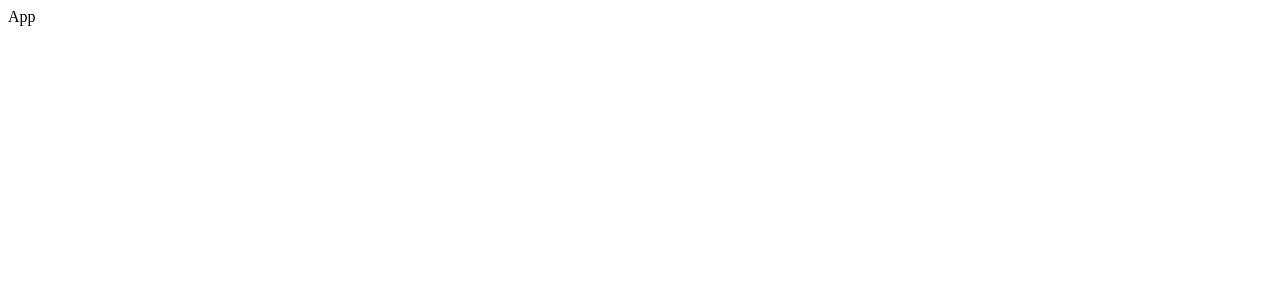
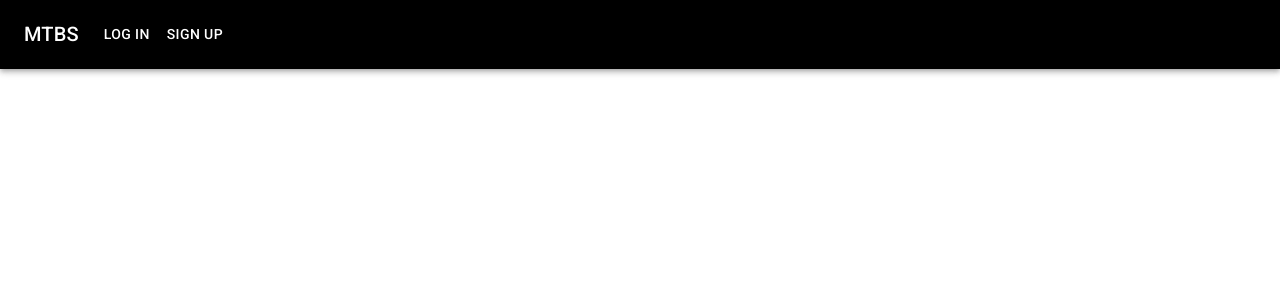
Before and after one commit to varunurs/movie-front-end, a React (Create React App) app: page / in a window 1280 px wide. Shown: the top 300 px of the page. Built offline with nearby package versions, Linux system fonts and the light colour scheme.

Commit message:
Designed Navbar

```diff
--- a/public/index.html
+++ b/public/index.html
@@ -24,6 +24,14 @@
       work correctly both with client-side routing and a non-root public URL.
       Learn how to configure a non-root public URL by running `npm run build`.
     -->
+    <link
+      rel="stylesheet"
+      href="https://fonts.googleapis.com/css?family=Roboto:300,400,500,700&display=swap"
+    />
+    <link
+      rel="stylesheet"
+      href="https://fonts.googleapis.com/icon?family=Material+Icons"
+    />
     <title>React App</title>
   </head>
   <body>
--- a/src/App.js
+++ b/src/App.js
@@ -1,5 +1,7 @@
+import Router from "./Router";
+
 function App() {
-  return <div className="App">App</div>;
+  return <Router />;
 }
 
 export default App;
--- /dev/null
+++ b/src/Router.js
@@ -0,0 +1,21 @@
+import React from "react";
+import { Routes, Route } from "react-router-dom";
+import Navbar from "./components/navbar/Navbar";
+
+function Home() {
+  return (
+    <>
+      <Navbar />
+    </>
+  );
+}
+
+export default function Router() {
+  return (
+    <Routes>
+      <Route path="/" element={<Home />} />
+      <Route path="/login" element={<Home />} />
+      <Route path="/register" element={<Home />} />
+    </Routes>
+  );
+}
--- /dev/null
+++ b/src/components/navbar/Navbar.jsx
@@ -0,0 +1,99 @@
+import React, { useState } from "react";
+import {
+  Box,
+  Toolbar,
+  IconButton,
+  Typography,
+  Menu,
+  MenuItem,
+  Container,
+  Button,
+} from "@mui/material";
+import MenuIcon from "@mui/icons-material/Menu";
+import { StyledAppBar } from "./Navbar.styled";
+import { navLinks } from "./navLinks";
+
+export default function Navbar() {
+  const [anchorElNav, setAnchorElNav] = useState(null);
+
+  const handleOpenNavMenu = (event) => {
+    setAnchorElNav(event.currentTarget);
+  };
+
+  const handleCloseNavMenu = () => {
+    setAnchorElNav(null);
+  };
+
+  return (
+    <StyledAppBar position="static">
+      <Container maxWidth="xl">
+        <Toolbar disableGutters>
+          <Typography
+            variant="h6"
+            noWrap
+            component="div"
+            sx={{ mr: 2, display: { xs: "none", md: "flex" } }}
+          >
+            {navLinks.title}
+          </Typography>
+          <Box sx={{ flexGrow: 1, display: { xs: "flex", md: "none" } }}>
+            <IconButton
+              size="large"
+              aria-label="account of current user"
+              aria-controls="menu-appbar"
+              aria-haspopup="true"
+              onClick={handleOpenNavMenu}
+              color="inherit"
+            >
+              <MenuIcon />
+            </IconButton>
+            <Menu
+              id="menu-appbar"
+              anchorEl={anchorElNav}
+              anchorOrigin={{
+                vertical: "bottom",
+                horizontal: "left",
+              }}
+              keepMounted
+              transformOrigin={{
+                vertical: "top",
+                horizontal: "left",
+              }}
+              open={Boolean(anchorElNav)}
+              onClose={handleCloseNavMenu}
+              sx={{
+                display: { xs: "block", md: "none" },
+              }}
+            >
+              {navLinks.links.map((page) => (
+                <MenuItem key={page} onClick={handleCloseNavMenu}>
+                  <Typography textAlign="center">{page}</Typography>
+                </MenuItem>
+              ))}
+            </Menu>
+          </Box>
+
+          <Typography
+            variant="h6"
+            noWrap
+            component="div"
+            sx={{ flexGrow: 1, display: { xs: "flex", md: "none" } }}
+          >
+            {navLinks.title}
+          </Typography>
+          <Box sx={{ flexGrow: 1, display: { xs: "none", md: "flex" } }}>
+            {navLinks.links.map((page) => (
+              <Button
+                key={page}
+                onClick={handleCloseNavMenu}
+                sx={{ my: 2, color: "white", display: "block" }}
+              >
+                {page}
+              </Button>
+            ))}
+          </Box>
+        </Toolbar>
+      </Container>
+    </StyledAppBar>
+  );
+}
--- /dev/null
+++ b/src/components/navbar/Navbar.styled.jsx
@@ -0,0 +1,7 @@
+import { AppBar } from "@mui/material";
+
+import { styled } from "@mui/system";
+
+export const StyledAppBar = styled(AppBar)(({ theme }) => ({
+  background: theme.palette.primary.main,
+}));
--- /dev/null
+++ b/src/components/navbar/navLinks.js
@@ -0,0 +1,4 @@
+export const navLinks = {
+  title: "MTBS",
+  links: ["Log In", "Sign Up"],
+};
--- a/src/index.js
+++ b/src/index.js
@@ -1,12 +1,21 @@
 import React from "react";
 import ReactDOM from "react-dom/client";
+import { ThemeProvider } from "@mui/material";
+import { BrowserRouter } from "react-router-dom";
 import App from "./App";
+import theme from "./theme";
 import reportWebVitals from "./reportWebVitals";
+import { CssBaseline } from "@mui/material";
 
 const root = ReactDOM.createRoot(document.getElementById("root"));
 root.render(
   <React.StrictMode>
-    <App />
+    <BrowserRouter>
+      <ThemeProvider theme={theme}>
+        <CssBaseline />
+        <App />
+      </ThemeProvider>
+    </BrowserRouter>
   </React.StrictMode>
 );
 
--- /dev/null
+++ b/src/theme.js
@@ -0,0 +1,12 @@
+import { createTheme } from "@mui/material";
+
+const theme = createTheme({
+  palette: {
+    primary: {
+      main: "#000",
+      blue: "#00f",
+    },
+  },
+});
+
+export default theme;
```
Also changed, not shown: package.json (+7 -0 lines), 1 other file (tests, documents, lock files or other folders).
